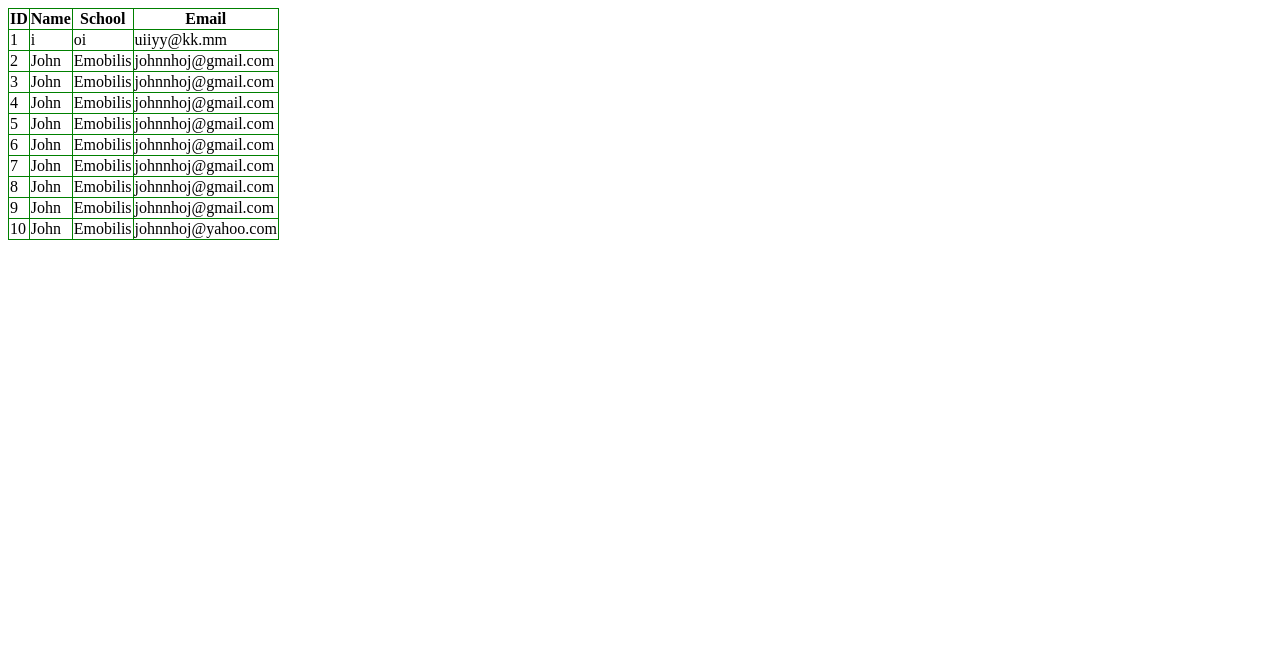
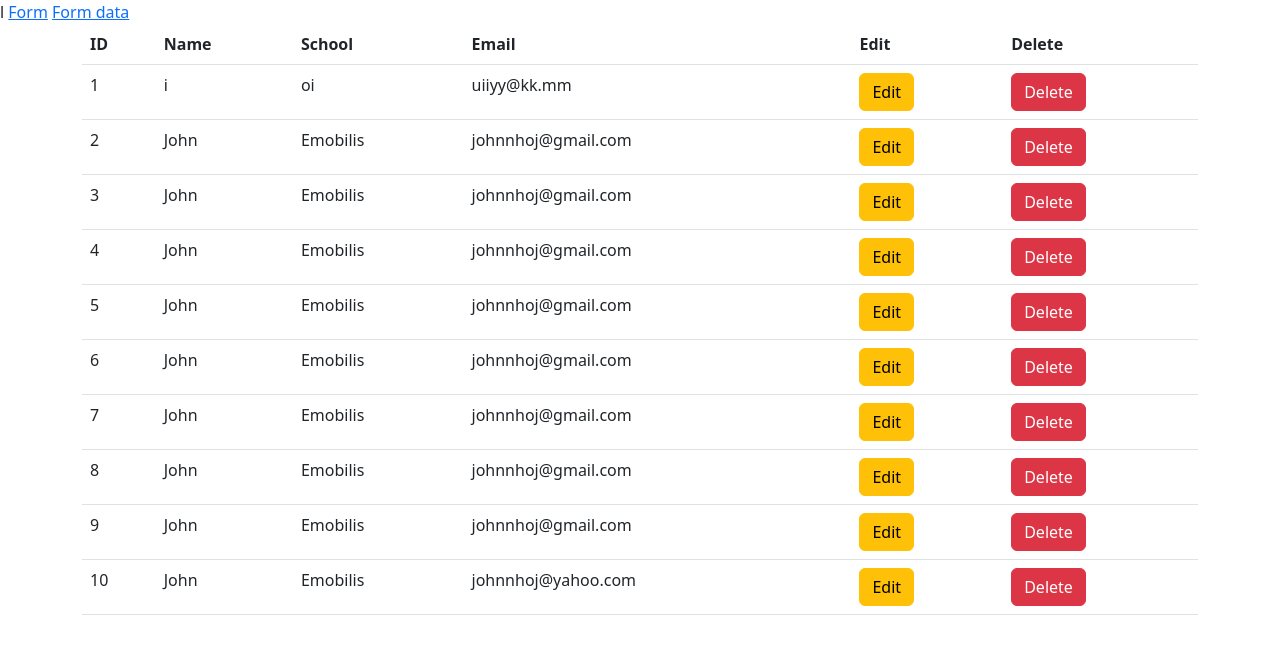
Before and after one commit to LNJORA/lq-crud, a Django app: page /people in a window 1280 px wide. Shown: the top 654 px of the page. Run offline with Django 3.2, Linux system fonts and the light colour scheme; data comes from the database, SQL or seed files in the repository; both versions use the stored data as it was after the commit.

Commit message:
added file

```diff
--- a/app/templates/people.html
+++ b/app/templates/people.html
@@ -6,31 +6,42 @@
           content="width=device-width, user-scalable=no, initial-scale=1.0, maximum-scale=1.0, minimum-scale=1.0">
     <meta http-equiv="X-UA-Compatible" content="ie=edge">
     <title>People</title>
-    <style type="text/css">
-        table, tr, th, td{
-            border: 1px green solid;
-            border-collapse: collapse;
-        }
-    </style>
+    l<link href="https://cdn.jsdelivr.net/npm/bootstrap@5.3.0/dist/css/bootstrap.min.css" rel="stylesheet" integrity="sha384-9ndCyUaIbzAi2FUVXJi0CjmCapSmO7SnpJef0486qhLnuZ2cdeRhO02iuK6FUUVM" crossorigin="anonymous">
+<script src="https://cdn.jsdelivr.net/npm/bootstrap@5.3.0/dist/js/bootstrap.bundle.min.js" integrity="sha384-geWF76RCwLtnZ8qwWowPQNguL3RmwHVBC9FhGdlKrxdiJJigb/j/68SIy3Te4Bkz" crossorigin="anonymous"></script>
 </head>
 <body>
-    <table>
+<a href="/">Form</a>
+<a href="/people">Form data</a>
+<div class="container">
+<table class="table" mt="5">
+  <thead>
     <tr>
       <th>ID</th>
       <th>Name</th>
       <th>School</th>
       <th>Email</th>
+      <th>Edit</th>
+      <th>Delete</th>
 
     </tr>
+  </thead>
+  <tbody>
         {% for d in data %}
         <tr>
             <td>{{ d.id }}</td>
             <td>{{ d.name }}</td>
             <td>{{ d.school }}</td>
             <td>{{ d.email }}</td>
+        <td>
+            <a href="/update/{{ d.id }}" class="btn btn-warning">Edit</a>
+        </td>
+        <td>
+            <a href="/delete/{{ d.id }}" class="btn btn-danger">Delete</a>
+        </td>
         </tr>
         {% endfor %}
+  </tbody>
     </table>
-
+     </div>
 </body>
 </html>
--- a/app/urls.py
+++ b/app/urls.py
@@ -5,4 +5,6 @@ urlpatterns = [
    path('', views.home, name="home"),
    path('insert', views.insert, name="insert"),
    path('people', views.people, name="people"),
+   path('delete/<id>', views.delete, name="delete"),
+   path('update/<id>', views.update, name="update")
 ]
--- a/app/views.py
+++ b/app/views.py
@@ -29,3 +29,14 @@ def people(request):
     return render(request, 'people.html', {
         "data": d
     })
+
+
+def delete(request, id):
+    dd = People.objects.get(id=id)
+    dd.delete()
+    return HttpResponse("Delete Successful")
+
+
+def update(request, id):
+    l = People.objects.get(id=id)
+    return render(request, "edit.html", {"l": l})
```
Also changed, not shown: app/templates/edit.html (added, +42 -0 lines), app/templates/home.html (+5 -4 lines), db.sqlite3. Lines whose indentation alone changed are shown as unchanged.
